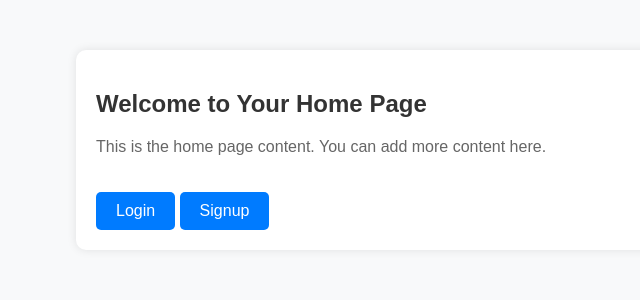
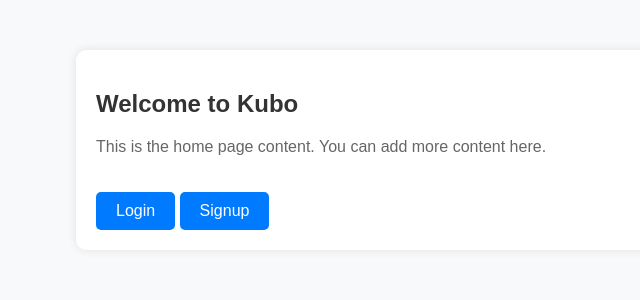
Before and after one commit to tlacson/kubo_samples, a Django app: template accounts/templates/accounts/home.html in a window 1280 px wide. Shown: the top 300 px of the page, without its empty margins (144-784 px from the left). Run offline with Django 3.2, Linux system fonts and the light colour scheme; the template is opened without the code that fills it, so the values that code supplies are empty.

Commit message:
First welcome message

```diff
--- a/accounts/templates/accounts/home.html
+++ b/accounts/templates/accounts/home.html
@@ -9,7 +9,7 @@
 </head>
 <body>
     <div class="container">
-        <h2>Welcome to Your Home Page</h2>
+        <h2>Welcome to Kubo</h2>
         <p>This is the home page content. You can add more content here.</p>
         {% if request.user.is_authenticated %}
         <a href="{% url 'logout' %}">Logout</a>
```
